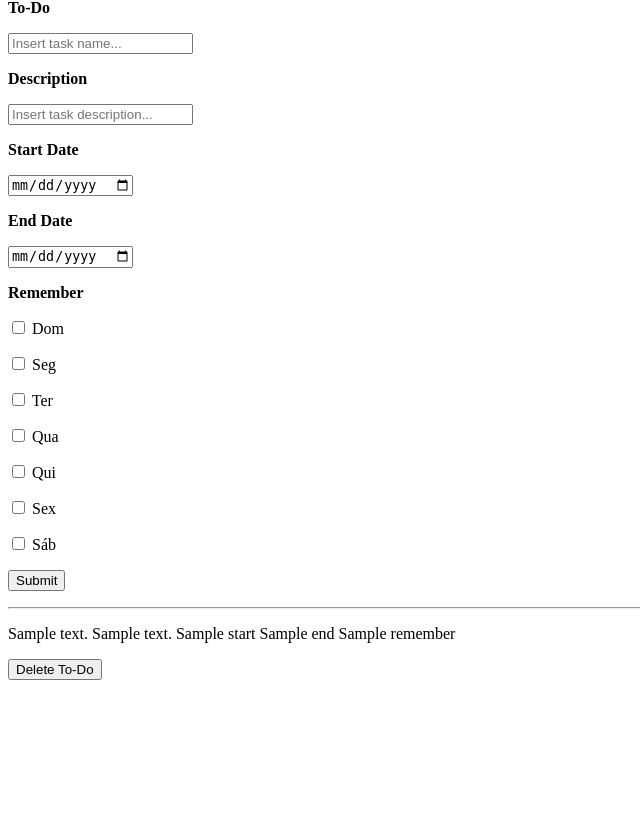
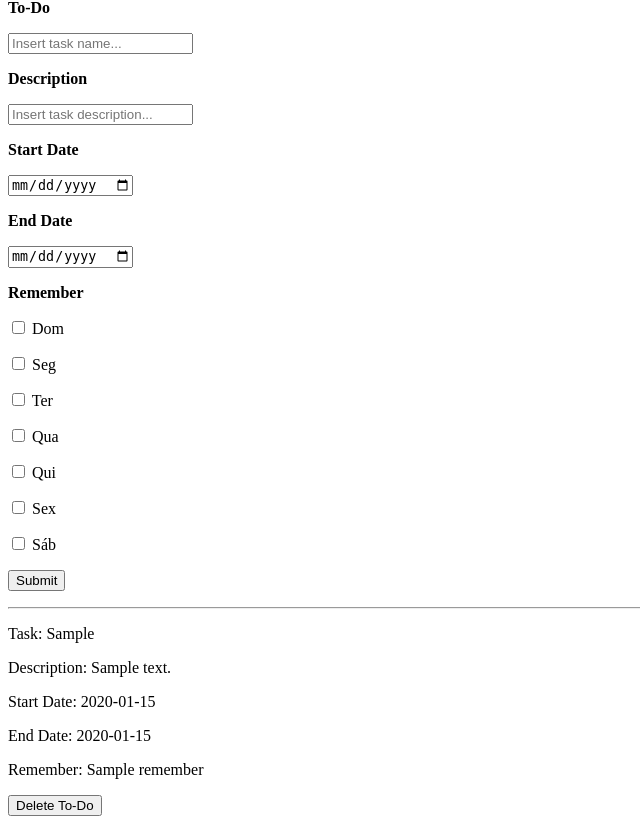
Before and after one commit to DobesDG/Estudo, a Flask app: template TodolistAPI/controller/templates/home.html in a window 1280 px wide. Shown: the part 81-905 px from the top of the page, without its empty margins (0-640 px from the left). Before the commit the page ends 761 px from the top, so only its background shows below. Run offline with Flask 3, Linux system fonts and the light colour scheme; the template is opened without the code that fills it: most values are stand-ins (such as "Sample title", 1, 10 or a date in 2020).

Commit message:
Work in Progress

```diff
--- a/TodolistAPI/controller/app.py
+++ b/TodolistAPI/controller/app.py
@@ -1,5 +1,4 @@
-from flask import request,Flask, Response, render_template, redirect,url_for
-import json
+from flask import request,Flask, render_template, redirect, url_for
 import os
 from dotenv import load_dotenv
 import sys
@@ -7,7 +6,6 @@ load_dotenv()
 MYURI = os.getenv("URI")
 MYSERVER = os.getenv("SERVERAPI")
 PATH = os.getenv("PATHREPO")
-PATH2 = os.getenv("PATHTEMP")
 DB = os.getenv("DBNAME")
 COLECTION = os.getenv("COLECTIONNAME")
 sys.path.insert(1,PATH)
--- a/TodolistAPI/controller/templates/home.html
+++ b/TodolistAPI/controller/templates/home.html
@@ -100,7 +100,11 @@
         <hr>
         {% for todo in todolist %}
             <div class="todo">
-            <p> {{ todo['content'] }} {{ todo['description'] }} {{ todo['start'] }} {{ todo['end'] }} {{ todo['remember'] }} </p>
+            <p>Task: {{ todo['to-do'] }} </p>
+            <p>Description: {{ todo['description'] }} </p>
+            <p>Start Date: {{ todo['start'].strftime('%d/%m/%Y') }} </p>
+            <p>End Date: {{ todo['end'].strftime('%d/%m/%Y') }}  </p>
+            <p>Remember: {{ todo['remember'] }} </p>
             <form method="POST"
                 action ="{{ url_for('delete', id=todo['_id']) }}">
             <input
```
